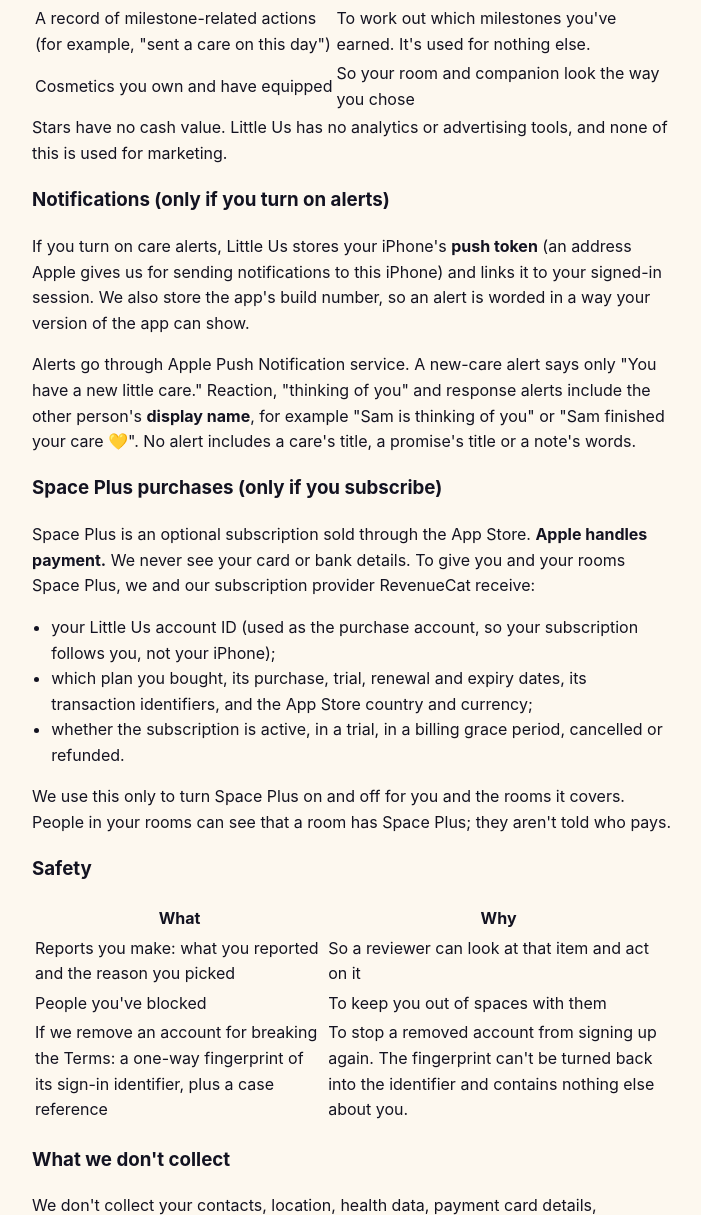
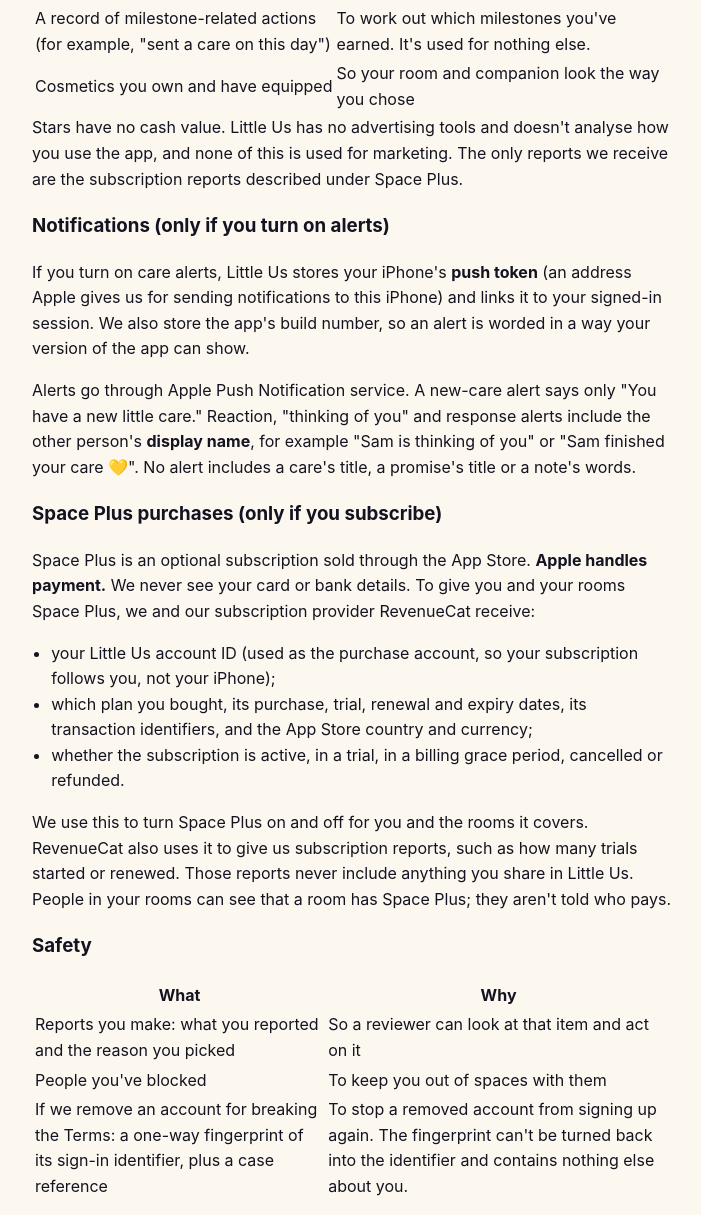
Before and after one commit to jaypark1990/support-library-site, a plain HTML site: page little-us/privacy/index.html in a window 1280 px wide. Shown: the part 2458-3673 px from the top of the page, without its empty margins (288-989 px from the left). Drawn offline with Linux system fonts and the light colour scheme.

Commit message:
Little Us privacy policy: describe RevenueCat subscription reports accurately
Co-Authored-By: Claude Opus 5.5 <noreply@anthropic.com>

```diff
--- a/little-us/privacy/index.html
+++ b/little-us/privacy/index.html
@@ -145,7 +145,7 @@
 </tr>
 </tbody>
 </table>
-<p>Stars have no cash value. Little Us has no analytics or advertising tools, and none of this is used for marketing.</p>
+<p>Stars have no cash value. Little Us has no advertising tools and doesn't analyse how you use the app, and none of this is used for marketing. The only reports we receive are the subscription reports described under Space Plus.</p>
 <h3>Notifications (only if you turn on alerts)</h3>
 <p>If you turn on care alerts, Little Us stores your iPhone's <strong>push token</strong> (an address Apple gives us for sending notifications to this iPhone) and links it to your signed-in session. We also store the app's build number, so an alert is worded in a way your version of the app can show.</p>
 <p>Alerts go through Apple Push Notification service. A new-care alert says only "You have a new little care." Reaction, "thinking of you" and response alerts include the other person's <strong>display name</strong>, for example "Sam is thinking of you" or "Sam finished your care 💛". No alert includes a care's title, a promise's title or a note's words.</p>
@@ -156,7 +156,7 @@
 <li>which plan you bought, its purchase, trial, renewal and expiry dates, its transaction identifiers, and the App Store country and currency;</li>
 <li>whether the subscription is active, in a trial, in a billing grace period, cancelled or refunded.</li>
 </ul>
-<p>We use this only to turn Space Plus on and off for you and the rooms it covers. People in your rooms can see that a room has Space Plus; they aren't told who pays.</p>
+<p>We use this to turn Space Plus on and off for you and the rooms it covers. RevenueCat also uses it to give us subscription reports, such as how many trials started or renewed. Those reports never include anything you share in Little Us. People in your rooms can see that a room has Space Plus; they aren't told who pays.</p>
 <h3>Safety</h3>
 <table>
 <thead>
@@ -321,7 +321,7 @@
 <h2>Children</h2>
 <p>Little Us isn't made for children. You must be at least <strong>13</strong>, or older if the law where you live requires it. If you're under 18, use Little Us only with a parent or guardian's permission. We don't knowingly collect information from children under 13. If we learn that we have, we'll delete that account. If you think a child under 13 is using Little Us, contact us.</p>
 <h2>Tracking and advertising</h2>
-<p>Little Us doesn't track you across apps or websites owned by other companies. It contains no advertising, no advertising identifiers and no third-party analytics. We don't sell your personal information or share it for cross-context behavioural advertising.</p>
+<p>Little Us doesn't track you across apps or websites owned by other companies. It contains no advertising, no advertising identifiers and no third-party analytics of how you use the app. RevenueCat's subscription reports cover purchases only. We don't sell your personal information or share it for cross-context behavioural advertising.</p>
 <h2>Changes to this policy</h2>
 <p>If we change this policy in a way that matters, we'll update the date above and tell you in the app before the change applies.</p>
 <h2>Contact</h2>
```
